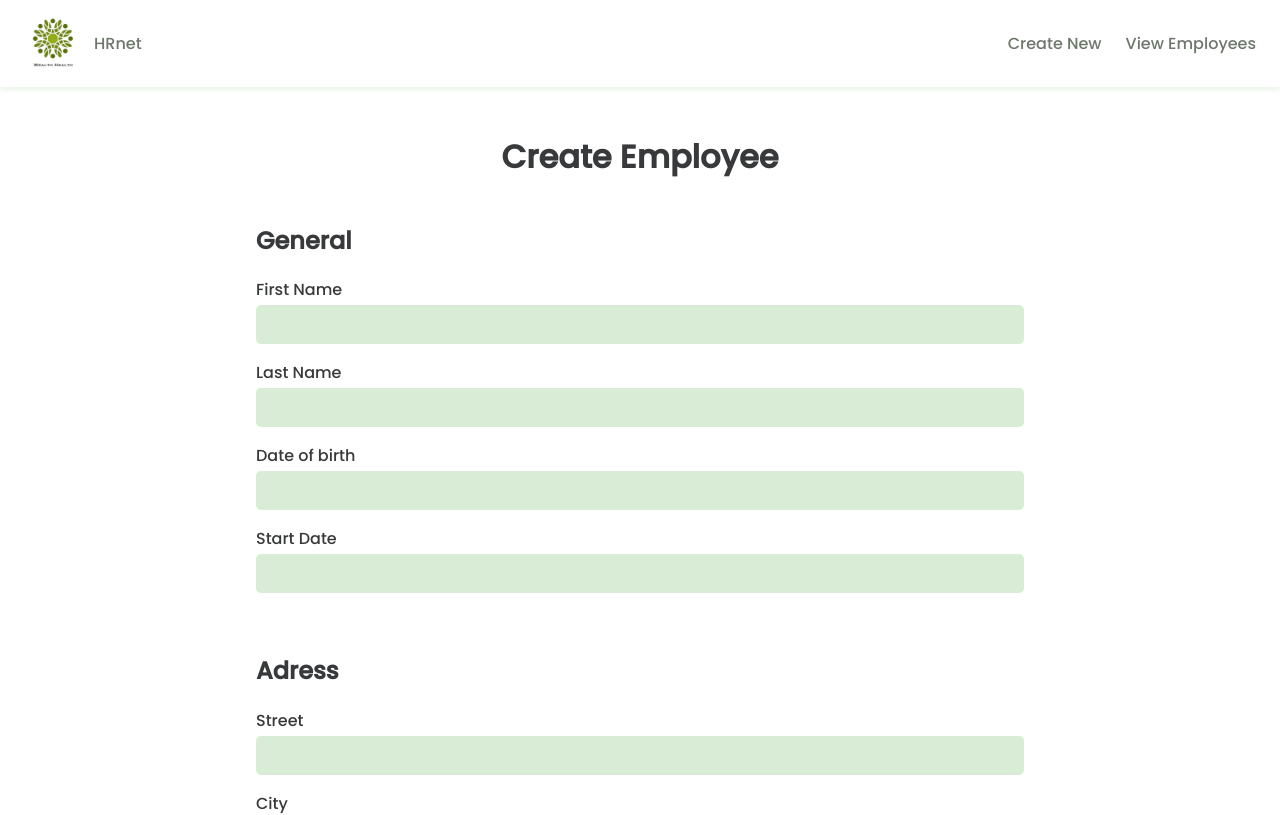
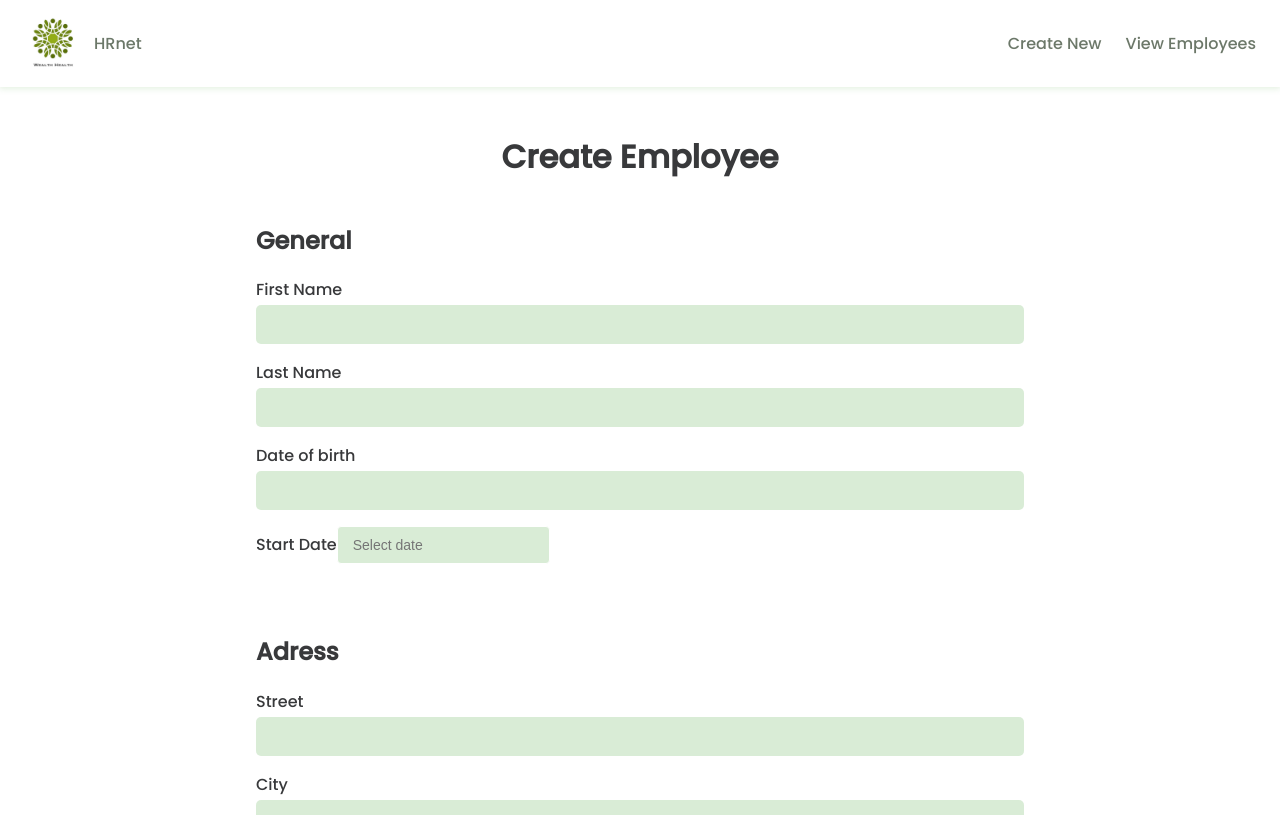
Before and after one commit to lallieau/P14_HRnet_02-2022, a React (Create React App) app: page / in a window 1280 px wide. Shown: the top 815 px of the page. Built offline with nearby package versions, Linux system fonts and the light colour scheme; the HTML template or start-up script is replaced by a standard one.

Commit message:
create datepicker, change naming

```diff
--- a/package.json
+++ b/package.json
@@ -8,6 +8,7 @@
     "@testing-library/react": "^12.1.2",
     "@testing-library/user-event": "^13.5.0",
     "react": "^17.0.2",
+    "react-datepicker": "^4.6.0",
     "react-dom": "^17.0.2",
     "react-helmet": "^6.1.0",
     "react-hook-form": "^7.26.1",
--- a/src/components/EmployeeChart.jsx
+++ /dev/null
@@ -1,3 +0,0 @@
-export const EmployeeChart = () => {
-  return <></>;
-};
--- a/src/components/EmployeeForm.jsx
+++ b/src/components/EmployeeForm.jsx
@@ -1,12 +1,11 @@
 import styled from 'styled-components';
-import { useState } from 'react';
-import {
-  zipCodesRegex,
-  dateRegex,
-  textRegex,
-  streetRegex,
-  checkBirthdateValidity,
-} from '../helpers/regex';
+import { states } from '../assets/data/states';
+import { departments } from '../assets/data/departments';
+import { useForm } from 'react-hook-form';
+import { InputField } from './Form/InputField';
+import { SelectField } from './Form/SelectField';
+import { DatePickerField } from './Form/DatePickerField';
+import { textRegex, streetRegex, zipCodesRegex } from '../helpers/regex';
 
 const Form = styled.form`
   width: 60%;
@@ -18,20 +17,6 @@ const Form = styled.form`
 `;
 const FormWrapper = styled.div`
   width: 100%;
-`;
-const Field = styled.div`
-  display: flex;
-  flex-direction: column;
-  padding-bottom: 16px;
-`;
-const Label = styled.label`
-  margin-bottom: 3px;
-`;
-const Input = styled.input`
-  padding: 12px;
-  border-radius: 5px;
-  background-color: RGBA(172, 212, 164, 0.45);
-  border: none;
 `;
 const Button = styled.button`
   right: 0;
@@ -52,146 +37,116 @@ const Button = styled.button`
 const Title = styled.h2``;
 
 export const EmployeeForm = () => {
-  // const [error, setError] = useState('');
-  const [isLoading, setIsLoading] = useState(false);
+  const {
+    register,
+    handleSubmit,
+    control,
+    formState: { errors },
+  } = useForm();
 
-  const [input, setInput] = useState({
-    firstName: '',
-    lastName: '',
-    birthdate: '',
-    startDate: '',
-    street: '',
-    city: '',
-    state: '',
-    zipCode: '',
-    department: '',
-  });
+  // const onSubmit = event => {
+  //   event.preventDefault();
+  //   handleSubmit(data => {
+  //     alert(JSON.stringify(data));
+  //     console.log(JSON.stringify(data));
+  //   });
+  // };
 
-  const checkValidityForm = () => {
-    if (
-      textRegex.test(input.lastName) &&
-      !checkBirthdateValidity(input.birthdate) &&
-      dateRegex.test(input.startDate) &&
-      streetRegex.test(input.street) &&
-      textRegex.test(input.city) &&
-      zipCodesRegex.test(input.zipCode)
-    ) {
-      console.log('form is valid');
-    } else {
-      console.log('error');
-    }
-  };
-
-  const handleSubmit = event => {
-    setIsLoading(true);
-    event.preventDefault();
-    checkValidityForm();
+  const onSubmit = data => {
+    alert(JSON.stringify(data));
+    console.log(JSON.stringify(data));
   };
 
   return (
-    <Form onSubmit={handleSubmit()}>
+    <Form onSubmit={handleSubmit(onSubmit)}>
       <FormWrapper>
         <Title>General</Title>
-        <Field>
-          <Label htmlFor="firstname">FirstName</Label>
-          <Input
-            type="text"
-            id="firstname"
-            value={input.firstName}
-            onChange={e => setInput({ ...input, firstName: e.target.value })}
+        <InputField
+          label="First Name"
+          input="firstName"
+          register={register}
+          required
+          pattern={textRegex}
+          errors={errors.firstName}
+          message="Please enter the first name"
         />
-        </Field>
-
-        <Field>
-          <Label htmlFor="lastname">LastName</Label>
-          <Input
-            type="text"
-            id="lastname"
-            value={input.lastName}
-            onChange={e => setInput({ ...input, lastName: e.target.value })}
+        <InputField
+          label="Last Name"
+          input="lastName"
+          register={register}
+          required
+          pattern={textRegex}
+          errors={errors.lastName}
+          message="Please enter the last name"
         />
-        </Field>
-
-        <Field>
-          <Label htmlFor="birthdate">Date of birth</Label>
-          <Input
-            type="date"
-            id="birthdate"
-            value={input.birthdate}
-            onChange={e => setInput({ ...input, birthdate: e.target.value })}
+        <InputField
+          label="Date of birth"
+          input="birthdate"
+          register={register}
+          required
+          // pattern={/^\d{2}\/\d{2}\/\d{4}$/}
+          errors={errors.birthdate}
+          message="Please enter birthdate"
         />
-        </Field>
-
-        <Field>
-          <Label htmlFor="start-date">Start date</Label>
-          <Input
-            type="date"
-            id="start-date"
-            value={input.startDate}
-            onChange={e => setInput({ ...input, startDate: e.target.value })}
+        <DatePickerField
+          label={'Start Date'}
+          input={'startDate'}
+          control={control}
+          // pattern={/^\d{2}\/\d{2}\/\d{4}$/}
+          message={'Please select start date'}
         />
-        </Field>
       </FormWrapper>
 
       <FormWrapper>
         <Title>Adress</Title>
-        <Field>
-          <Label htmlFor="street">Street</Label>
-          <Input
-            type="text"
-            id="street"
-            value={input.street}
-            onChange={e => setInput({ ...input, street: e.target.value })}
+        <InputField
+          label="Street"
+          input="street"
+          register={register}
+          required
+          pattern={streetRegex}
+          errors={errors.street}
+          message="Please enter the street"
         />
-        </Field>
-
-        <Field>
-          <Label htmlFor="city">City</Label>
-          <Input
-            type="text"
-            id="city"
-            value={input.city}
-            onChange={e => setInput({ ...input, city: e.target.value })}
+        <InputField
+          label="City"
+          input="city"
+          register={register}
+          required
+          pattern={textRegex}
+          errors={errors.city}
+          message="Please enter the city"
         />
-        </Field>
-
-        <Field>
-          <Label htmlFor="state">State</Label>
-          <Input
-            type="text"
-            id="state"
-            value={input.state}
-            onChange={e => setInput({ ...input, state: e.target.value })}
+        <SelectField
+          label={'State'}
+          input={'state'}
+          control={control}
+          message={'Please select state'}
+          options={states}
         />
-        </Field>
-
-        <Field>
-          <Label htmlFor="zip-code">Zip Code</Label>
-          <Input
-            type="number"
-            id="zip-code"
-            value={input.zipCode}
-            onChange={e => setInput({ ...input, zipCode: e.target.value })}
+        <InputField
+          label="ZipCode"
+          input="zipCode"
+          register={register}
+          required
+          pattern={zipCodesRegex}
+          errors={errors.zipCode}
+          message="Please enter zipCode"
         />
-        </Field>
       </FormWrapper>
 
       <FormWrapper>
         <Title>Department</Title>
-        <Field>
-          <Label htmlFor="department">Department</Label>
-          <Input
-            type="text"
-            id="department"
-            value={input.department}
-            onChange={e => setInput({ ...input, department: e.target.value })}
+        <SelectField
+          label={'Department'}
+          input={'department'}
+          control={control}
+          message={'Please select department'}
+          options={departments}
         />
-        </Field>
       </FormWrapper>
 
-      <Button type="submit" disabled={isLoading ? true : false}>
-        Save
-      </Button>
+      <Button type="submit">Save</Button>
     </Form>
   );
 };
--- a/src/components/EmployeeFormCopy.jsx
+++ /dev/null
@@ -1,143 +0,0 @@
-import styled from 'styled-components';
-import { states } from '../assets/data/states';
-import { departments } from '../assets/data/departments';
-import { useForm } from 'react-hook-form';
-import { Field } from './Form/Field';
-import { SelectField } from './Form/SelectField';
-
-const Form = styled.form`
-  width: 60%;
-  margin: 0 auto;
-  display: flex;
-  flex-direction: column;
-  align-items: start;
-  gap: 24px;
-`;
-const FormWrapper = styled.div`
-  width: 100%;
-`;
-const Button = styled.button`
-  right: 0;
-  margin-top: 10px;
-  margin-bottom: 50px;
-  padding: 16px 54px;
-  border-radius: 5px;
-  color: #fff;
-  font-weight: bold;
-  background-color: #445441;
-  border: none;
-
-  &:hover {
-    background-color: RGBA(68, 84, 65, 0.79);
-    transition: 0.2s;
-  }
-`;
-const Title = styled.h2``;
-
-export const EmployeeFormCopy = () => {
-  const {
-    register,
-    handleSubmit,
-    control,
-    formState: { errors },
-  } = useForm();
-  const onSubmit = data => {
-    alert(JSON.stringify(data));
-    console.log(JSON.stringify(data));
-  };
-
-  return (
-    <Form onSubmit={handleSubmit(onSubmit)}>
-      <FormWrapper>
-        <Title>General</Title>
-        <Field
-          label="First Name"
-          input="firstName"
-          register={register}
-          required
-          pattern={/^[a-zA-ZÀ-ÖØ-öø-ÿ]+$/}
-          errors={errors.firstName}
-          message="Please enter the first name"
-        />
-        <Field
-          label="Last Name"
-          input="lastName"
-          register={register}
-          required
-          pattern={/^[a-zA-ZÀ-ÖØ-öø-ÿ]+$/}
-          errors={errors.lastName}
-          message="Please enter the last name"
-        />
-        <Field
-          label="Date of birth"
-          input="birthdate"
-          register={register}
-          required
-          pattern={/^\d{2}\/\d{2}\/\d{4}$/}
-          errors={errors.birthdate}
-          message="Please enter birthdate"
-        />
-        <Field
-          label="Start Date"
-          input="startDate"
-          register={register}
-          required
-          pattern={/^\d{2}\/\d{2}\/\d{4}$/}
-          errors={errors.startDate}
-          message="Please enter start date"
-        />
-      </FormWrapper>
-
-      <FormWrapper>
-        <Title>Adress</Title>
-        <Field
-          label="Street"
-          input="street"
-          register={register}
-          required
-          pattern={/^[0-9a-zA-ZÀ-ÖØ-öø-ÿ]+$/g}
-          errors={errors.street}
-          message="Please enter the street"
-        />
-        <Field
-          label="City"
-          input="city"
-          register={register}
-          required
-          pattern={/^[a-zA-ZÀ-ÖØ-öø-ÿ]+$/}
-          errors={errors.city}
-          message="Please enter the city"
-        />
-        <SelectField
-          label={'State'}
-          name={'state'}
-          control={control}
-          message={'Please select state'}
-          options={states}
-        />
-        <Field
-          label="ZipCode"
-          input="zipCode"
-          register={register}
-          required
-          pattern={/(^\d{5}$)|(^\d{9}$)|(^\d{5}-\d{4}$)/}
-          errors={errors.zipCode}
-          message="Please enter zipCode"
-        />
-      </FormWrapper>
-
-      <FormWrapper>
-        <Title>Department</Title>
-        <SelectField
-          label={'Department'}
-          name={'department'}
-          control={control}
-          message={'Please select department'}
-          options={departments}
-        />
-      </FormWrapper>
-
-      <Button type="submit">Save</Button>
-    </Form>
-  );
-};
--- /dev/null
+++ b/src/components/EmployeeTable.jsx
@@ -0,0 +1,3 @@
+export const EmployeeTable = () => {
+  return <></>;
+};
--- /dev/null
+++ b/src/components/Form/DatePickerField.jsx
@@ -0,0 +1,68 @@
+import styled from 'styled-components';
+import { Controller } from 'react-hook-form';
+import DatePicker from 'react-datepicker';
+import 'react-datepicker/dist/react-datepicker.css';
+
+const DatePickerContent = styled.div`
+  margin-bottom: 16px;
+  .input {
+    display: block;
+    box-sizing: border-box;
+    width: 100%;
+    border-radius: 4px;
+    border: 1px solid white;
+    color: black;
+    padding: 10px 15px;
+    margin-bottom: 10px;
+    font-size: 14px;
+    background-color: RGBA(172, 212, 164, 0.45);
+  }
+`;
+const Label = styled.label``;
+const ErrorMessage = styled.p`
+  margin: 0;
+  padding: 0;
+  font-size: 12px;
+  color: #fc6c64;
+  margint-bottom: 16px;
+`;
+
+export const DatePickerField = ({
+  input,
+  label,
+  control,
+  message,
+  pattern,
+}) => {
+  return (
+    <DatePickerContent>
+      <Label>{label}</Label>
+      <Controller
+        defaultValue=""
+        control={control}
+        name={input}
+        rules={{
+          pattern: {
+            value: pattern,
+            message: message,
+          },
+          required: {
+            value: true,
+            message: message,
+          },
+        }}
+        render={({ field, fieldState: { error } }) => (
+          <>
+            <DatePicker
+              className="input"
+              placeholderText="Select date"
+              onChange={e => field.onChange(e)}
+              selected={field.value}
+            />
+            <ErrorMessage>{error?.message}</ErrorMessage>
+          </>
+        )}
+      />
+    </DatePickerContent>
+  );
+};
--- a/src/components/Form/Field.jsx
+++ b/src/components/Form/InputField.jsx
@@ -20,7 +20,7 @@ const ErrorMessage = styled.p`
   color: #fc6c64;
 `;
 
-export const Field = ({
+export const InputField = ({
   label,
   input,
   register,
--- a/src/components/Form/SelectField.jsx
+++ b/src/components/Form/SelectField.jsx
@@ -40,12 +40,12 @@ const customStyles = {
   }),
 };
 
-export const SelectField = ({ name, label, control, options, message }) => {
+export const SelectField = ({ input, label, control, options, message }) => {
   return (
     <SelectContent>
       <Label>{label}</Label>
       <Controller
-        name={name}
+        name={input}
         control={control}
         rules={{
           required: {
--- a/src/helpers/regex.js
+++ b/src/helpers/regex.js
@@ -2,7 +2,7 @@
 
 // US ZipCode
 export const zipCodesRegex = /(^\d{5}$)|(^\d{9}$)|(^\d{5}-\d{4}$)/;
-export const dateRegex = /^\d{4}\-(0?[1-9]|1[012])\-(0?[1-9]|[12][0-9]|3[01])$/;
+// export const dateRegex = /^\d{4}\-(0?[1-9]|1[012])\-(0?[1-9]|[12][0-9]|3[01])$/;
 export const textRegex = /^[a-zA-ZÀ-ÖØ-öø-ÿ]+$/;
 export const streetRegex = /^[0-9a-zA-Z ]+$/g;
 
--- a/src/pages/CreateEmployee.jsx
+++ b/src/pages/CreateEmployee.jsx
@@ -1,5 +1,5 @@
 import styled from 'styled-components';
-import { EmployeeFormCopy } from '../components/EmployeeFormCopy';
+import { EmployeeForm } from '../components/EmployeeForm';
 import { Layout } from '../components/Layout';
 
 const Title = styled.h1`
@@ -11,7 +11,7 @@ export const CreateEmployee = () => {
   return (
     <Layout title="HRnet | Create Employee">
       <Title>Create Employee</Title>
-      <EmployeeFormCopy />
+      <EmployeeForm />
     </Layout>
   );
 };
--- a/src/pages/EmployeeList.jsx
+++ b/src/pages/EmployeeList.jsx
@@ -1,5 +1,5 @@
 import styled from 'styled-components';
-import { EmployeeChart } from '../components/EmployeeChart';
+import { EmployeeTable } from '../components/EmployeeTable';
 import { Layout } from '../components/Layout';
 
 const Title = styled.h1`
@@ -11,7 +11,7 @@ export const EmployeeList = () => {
   return (
     <Layout title="HRnet | Employee List">
       <Title>Employee List</Title>
-      <EmployeeChart />
+      <EmployeeTable />
     </Layout>
   );
 };
```
Also changed, not shown: 1 other file (tests, documents, lock files or other folders). Lines whose indentation alone changed are shown as unchanged.
